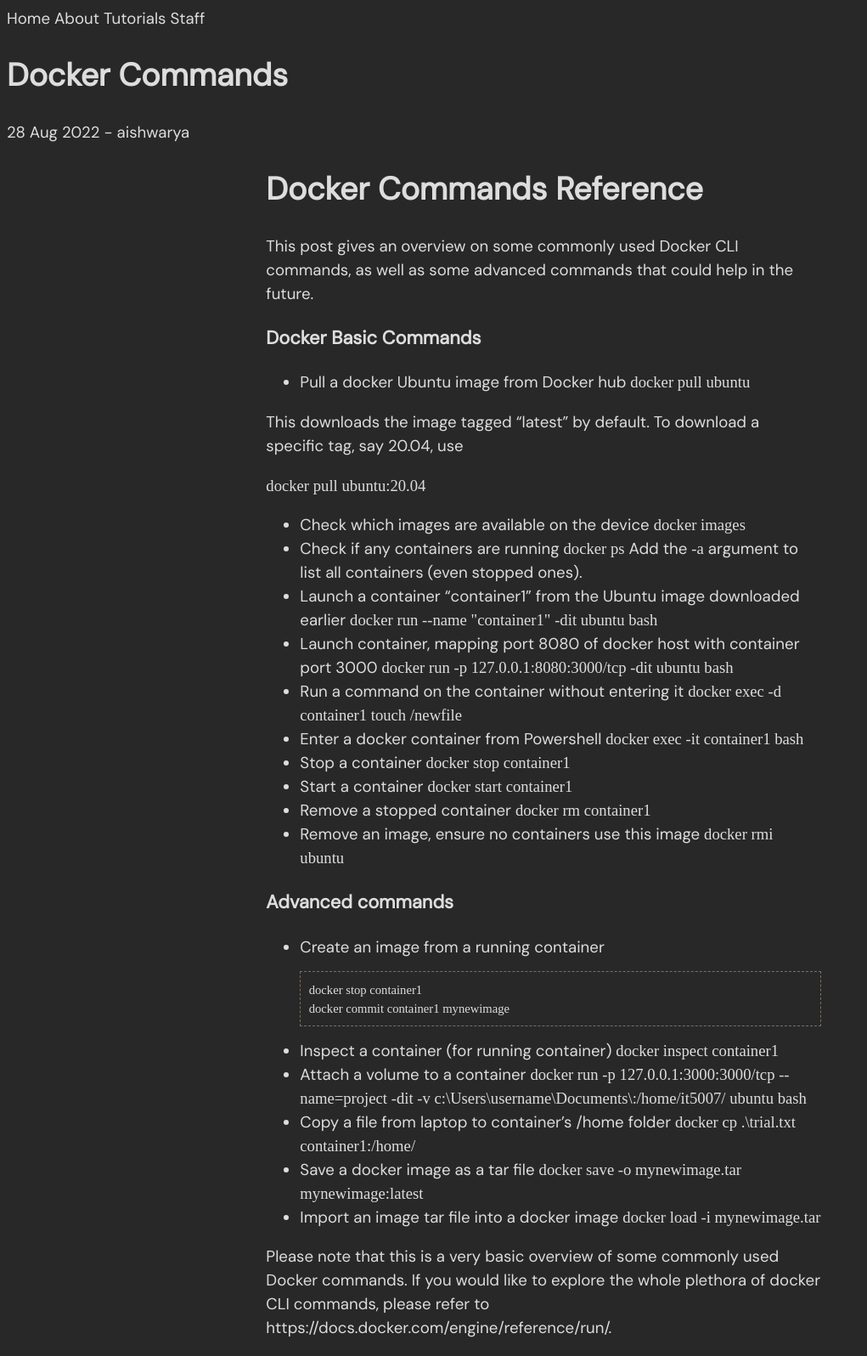
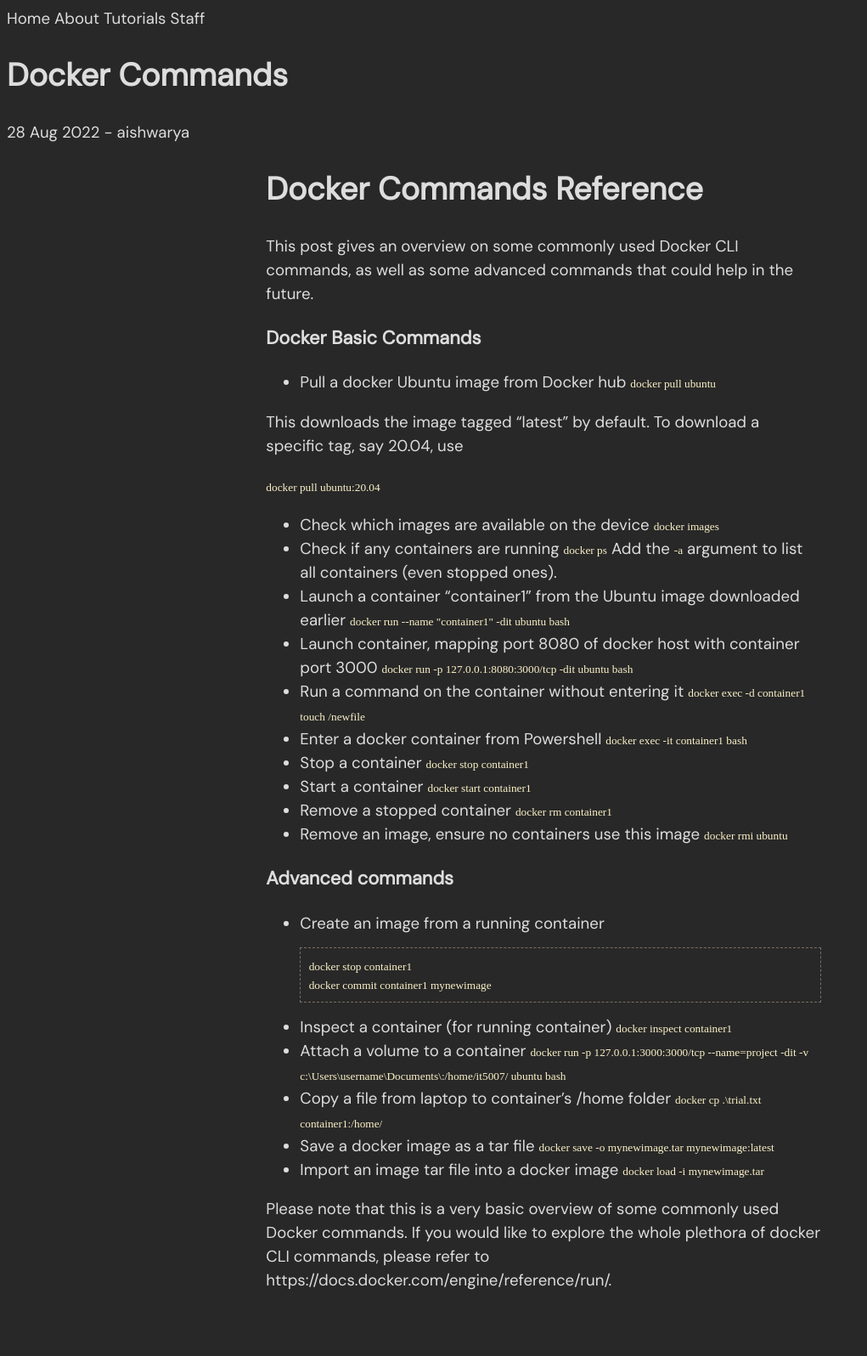
Before and after one commit to it5007/it5007.github.io, a Jekyll site: the page built from _posts/2022-08-28-docker-commands.md, in a window 1280 px wide. Shown: the whole page at 85% size, without its empty margins (0-1021 px from the left). Built offline with Jekyll 4.4.1, drawn with Linux system fonts in a browser that asks for light colours; a style sheet for code colours, icons or effects is not loaded; after the commit the page ends 1540 px from its top, so only the background shows below that.

Commit message:
Modify code text color and size

```diff
--- a/_sass/main.scss
+++ b/_sass/main.scss
@@ -38,7 +38,9 @@ pre {
 
 code {
     /* not working at the moment */
-    background-color: var(--bg-hard);
+    background-color: var(--bg-h);
+    font-size: 10pt;
+    color: var(--fg);
 }
 
 a {
```
